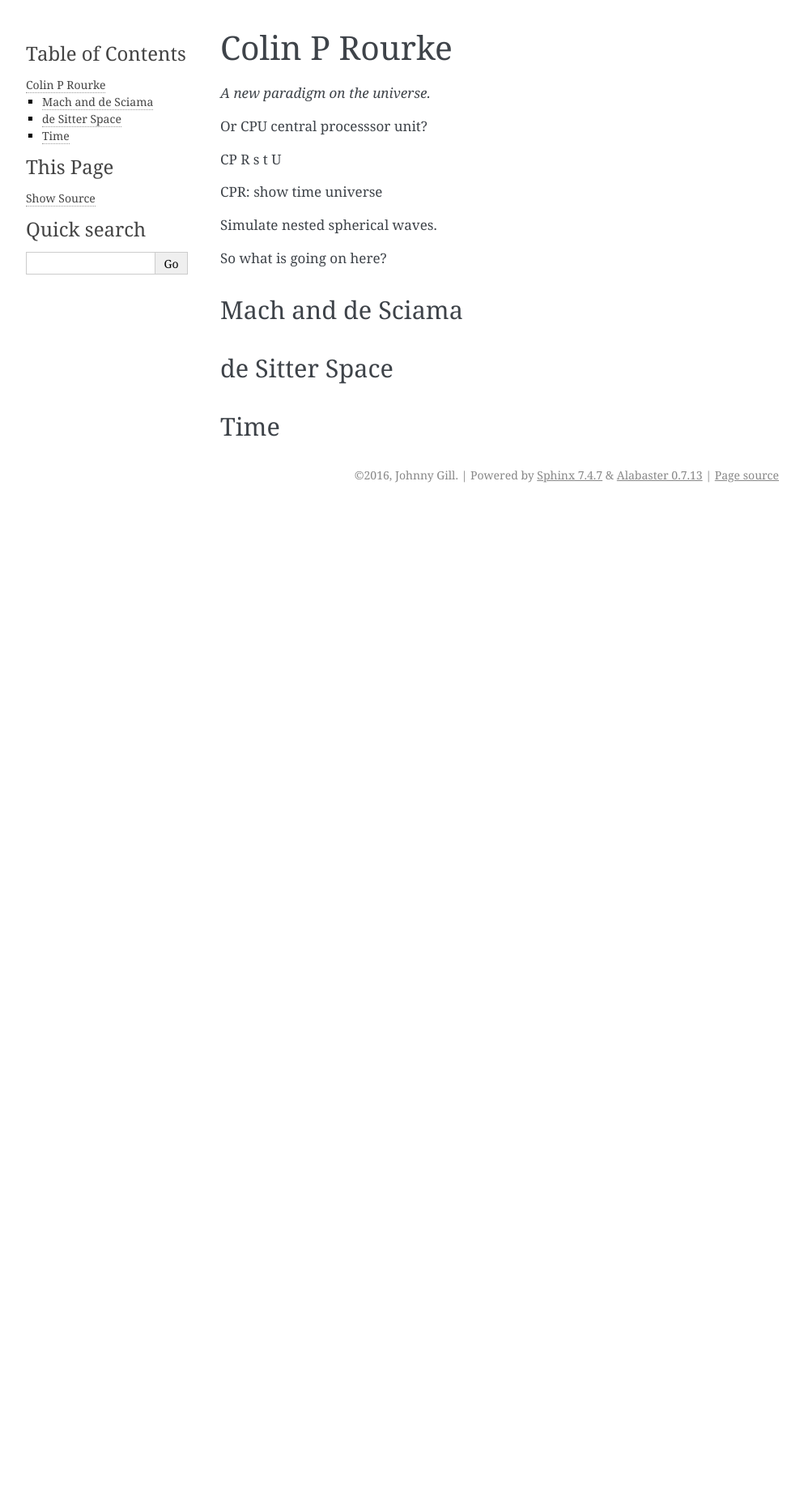
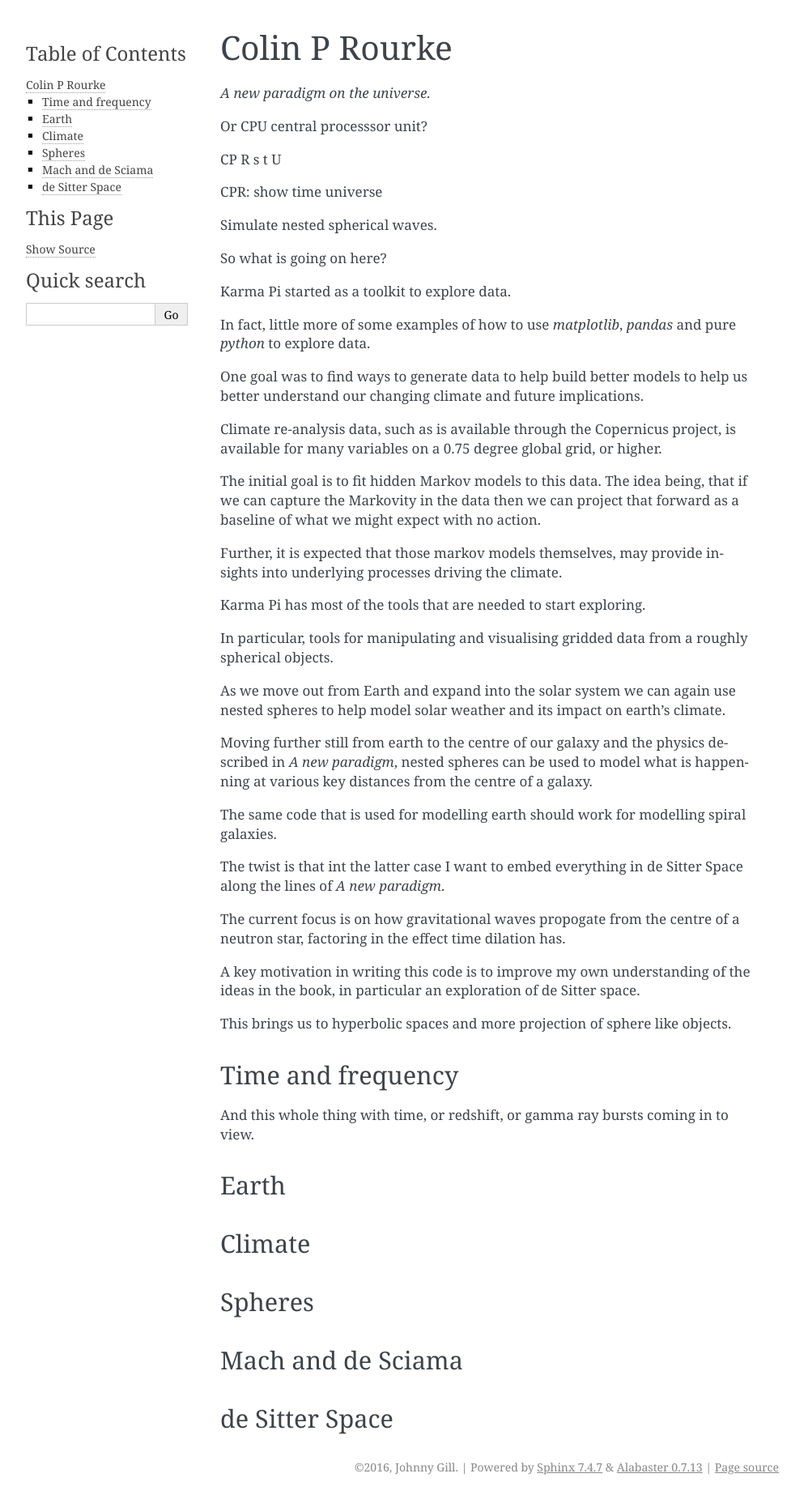
Before and after one commit to openbermuda/karmapi, a Sphinx documentation site: the page built from docs/cpr.rst, in a window 1280 px wide. Shown: the whole page at 81% size, without its empty margins (148-1141 px from the left). Built offline with Sphinx 7.4.7, drawn with Linux system fonts in a browser that asks for light colours; formulas are drawn with MathJax 3; pages that are not in the unit, such as notebooks, are missing from menus; before the commit the page ends 900 px from its top, so only the background shows below that.

Commit message:
what is it all about?

```diff
--- a/docs/cpr.rst
+++ b/docs/cpr.rst
@@ -14,11 +14,73 @@ Simulate nested spherical waves.
 
 So what is going on here?
 
+Karma Pi started as a toolkit to explore data.
+
+In fact, little more of some examples of how to use *matplotlib*,
+*pandas* and pure *python* to explore data.
+
+One goal was to find ways to generate data to help build better models
+to help us better understand our changing climate and future
+implications.
+
+Climate re-analysis data, such as is available through the Copernicus
+project, is available for many variables on a 0.75 degree global grid,
+or higher.
+
+The initial goal is to fit hidden Markov models to this data.   The
+idea being, that if we can capture the Markovity in the data then we
+can project that forward as a baseline of what we might expect with
+no action.
+
+Further, it is expected that those markov models themselves, may
+provide insights into underlying processes driving the climate.
+
+Karma Pi has most of the tools that are needed to start exploring.
+
+In particular, tools for manipulating and visualising gridded data
+from a roughly spherical objects.
+
+As we move out from Earth and expand into the solar system we can
+again use nested spheres to help model solar weather and its impact on
+earth's climate.
+
+Moving further still from earth to the centre of our galaxy and the
+physics described in *A new paradigm*, nested spheres can be used to
+model what is happenning at various key distances from the centre of a
+galaxy.
+
+The same code that is used for modelling earth should work for
+modelling spiral galaxies.
+
+The twist is that int the latter case I want to embed everything in de
+Sitter Space along the lines of *A new paradigm*.
+
+The current focus is on how gravitational waves propogate from the
+centre of a neutron star, factoring in the effect time dilation has.
+
+A key motivation in writing this code is to improve my own
+understanding of the ideas in the book, in particular an exploration
+of de Sitter space.
+
+This brings us to hyperbolic spaces and more projection of sphere like objects.
+
+Time and frequency
+==================
+
+And this whole thing with time, or redshift, or gamma ray bursts
+coming in to view.
+
+Earth
+=====
+
+Climate
+=======
+
+Spheres
+=======
+
 Mach and de Sciama
 ==================
 
 de Sitter Space
 ===============
-
-Time
-====
```
